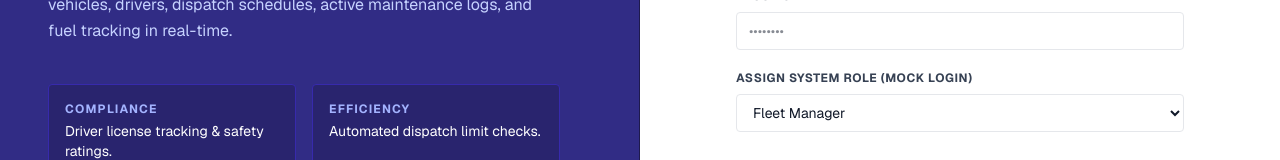
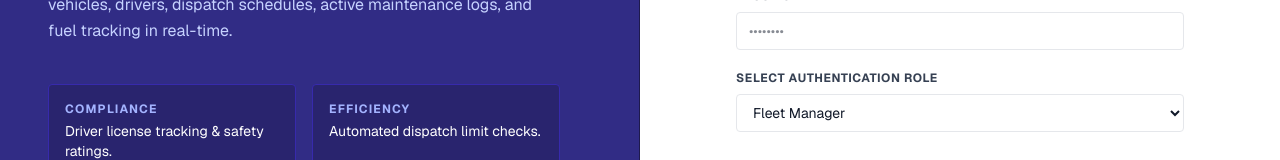
Before and after one commit to RajDhol/TransitOps-Smart-Transport-Operations-Platform, a Next.js app in the folder frontend/: page /login in a window 1280 px wide. Shown: the part 387-547 px from the top of the page. Built offline with nearby package versions, Linux system fonts and the light colour scheme.

Commit message:
Update login page selector label to Select Authentication Role

```diff
--- a/frontend/src/app/login/page.tsx
+++ b/frontend/src/app/login/page.tsx
@@ -145,7 +145,7 @@ export default function LoginPage() {
 
             <div>
               <label className="block text-xs font-bold text-gray-700 uppercase tracking-wider mb-2">
-                Assign System Role (Mock Login)
+                Select Authentication Role
               </label>
               <select
                 value={role}
```
